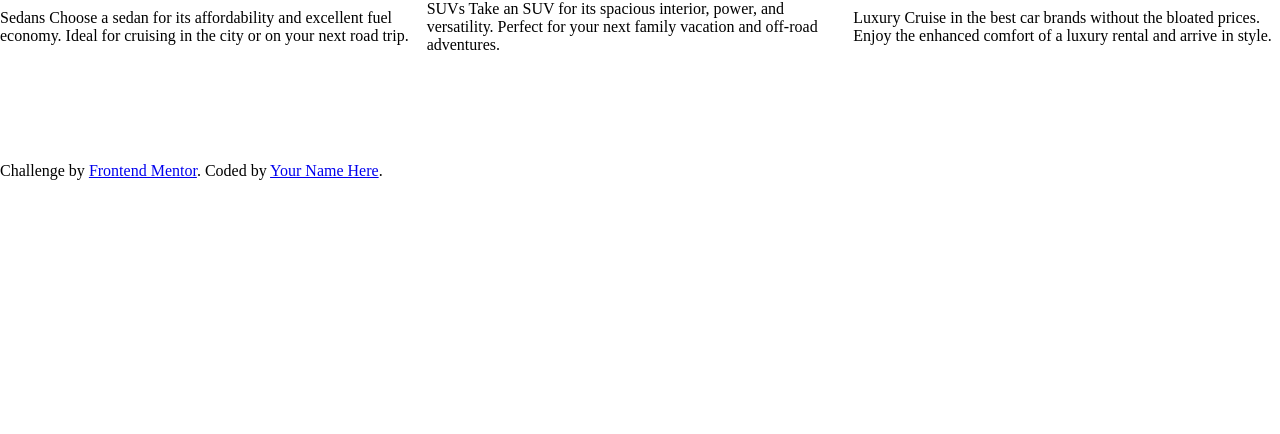
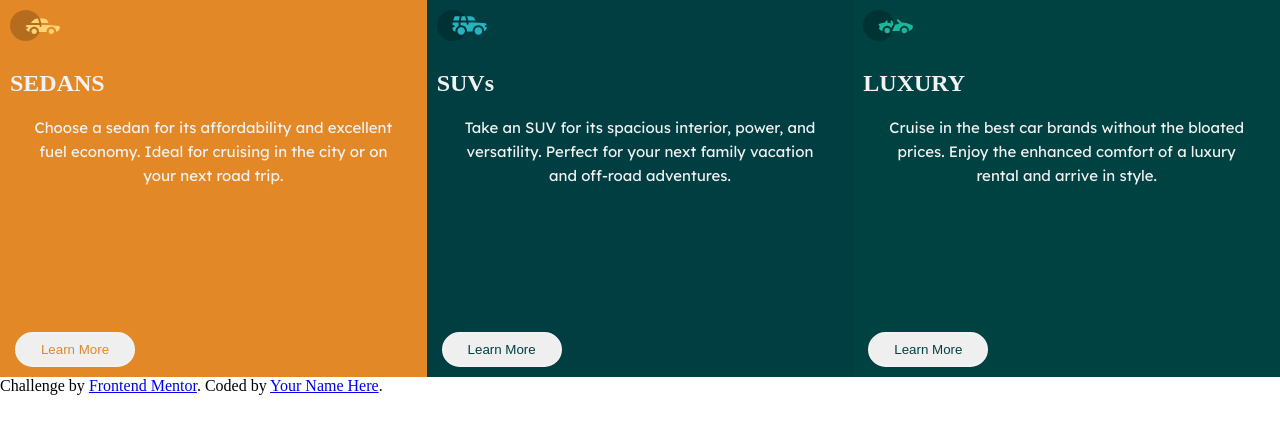
Before and after one commit to jasonpineda11/3-column-preview-card-component-main, a plain HTML site: page index.html in a window 1280 px wide. Drawn offline with Linux system fonts and the light colour scheme.

Commit message:
added fonts but they dont seem to work everything else is done

```diff
--- a/index.html
+++ b/index.html
@@ -14,26 +14,32 @@
 <body>
   <main>
 <div class="grid-layout">
-
   <div class="content-card-1">
-  Sedans
-  Choose a sedan for its affordability and excellent fuel economy. Ideal for cruising in the city
-  or on your next road trip.
+    <img src="images/icon-sedans.svg">
+  <h2>SEDANS</h2>
+  <p>Choose a sedan for its affordability and excellent fuel economy. Ideal for cruising in the city
+  or on your next road trip.</p>
+  <button class="button"> Learn More</button>
   </div>
 
   <div class="content-card-2">
-  SUVs
-  Take an SUV for its spacious interior, power, and versatility. Perfect for your next family vacation
-  and off-road adventures.
+    <img src="images/icon-suvs.svg">
+  <h2>SUVs</h2>
+  <p>Take an SUV for its spacious interior, power, and versatility. Perfect for your next family vacation
+  and off-road adventures.</p>
+  <button class="button"> Learn More</button>
   </div>
 
   <div class="content-card-3">
-  Luxury
-  Cruise in the best car brands without the bloated prices. Enjoy the enhanced comfort of a luxury
-  rental and arrive in style.
+    <img src="images/icon-luxury.svg">
+  <h2>LUXURY</h2>
+  <p>Cruise in the best car brands without the bloated prices. Enjoy the enhanced comfort of a luxury
+  rental and arrive in style.</p>
+  <button class="button"> Learn More</button>
   </div>
 
   </div>
+
   </main>
   <div class="attribution">
     Challenge by <a href="https://www.frontendmentor.io?ref=challenge" target="_blank">Frontend Mentor</a>.
--- a/style.css
+++ b/style.css
@@ -1,10 +1,17 @@
 @font-face {
-    font-family: Lexend Deca;
-    src: url(https://fonts.google.com/specimen/Lexend+Deca);
+    font-family: 'Lexend';
     font-weight: 400;
+    src: url('./assets/lexenddeca-variablefont_wght-webfont.woff2') format('woff2');
+    src: url('./assets/lexenddeca-variablefont_wght-webfont.woff') format('woff');
+
 }
 
+@font-face {
+    font-family: 'BigShoulder';
+    font-weight: 700;
+    src: url('./assets/BigShouldersDisplay-Bold.ttf') format('ttf');
 
+}
 
 :root {
     --bright-orange: hsl(31,77%,52%);
@@ -17,19 +24,136 @@
 
 }
 
+
 * {
     margin: 0;
     padding: 0;
+
+}
+
+
+img,
+svg {
     box-sizing: border-box;
+    width: 50px;
 }
+
 
 .grid-layout {
     display: grid;
-    grid-template-columns: 1fr 1fr 1fr;
-    grid-template-rows: 1fr 1fr 1fr;
     place-items: center;
+    grid-template-columns: repeat(3, minmax(400px, 1fr) ) ;
+    border-radius: 10px;
+
 }
 
+
+.button {
+    border: solid 2px var(--very-light-gray);
+    border-radius: 100px;
+    padding: 8px;
+    width: 120px;
+    margin-top: 15px;
+    margin-left: 5px;
+
+}
+
+.content-card-1 > .button {
+    color:var(--bright-orange);
+}
+
+.content-card-2 > .button {
+    color: var(--dark-cyan);
+}
+
+.content-card-3 > .button {
+    color: var(--very-dark-cyan);
+}
+
+
+
 .content-card-1 {
-    place-items: center;
+    background-color: var(--bright-orange);
+    padding: 10px;
+
 }
+
+.content-card-2 {
+    background-color: var(--dark-cyan);
+    padding: 10px;
+}
+
+.content-card-3 {
+    background-color: var(--very-dark-cyan);
+    padding: 10px;
+}
+
+h2 {
+    color: var(--very-light-gray);
+    font-family: 'BigShoulder';
+    font-weight: 700;
+    margin-top: 25px;
+}
+
+p {
+    color: var(--very-light-gray);
+    font-family: 'Lexend';
+    font-weight: 400;
+    font-size: 15px;
+    line-height: 1.5rem;
+    padding-left: 15px;
+    padding-right: 15px;
+    text-align: center;
+    margin-top: 20px;
+    height: 200px;
+}
+
+
+@media (max-width:375px){
+    .grid-layout {
+        display: flex;
+        flex-direction: column;
+        max-width: 375px;
+
+    }
+
+    .content-card-1,
+    .content-card-2,
+    .content-card-3 {
+        padding: 30px;
+    }
+
+    p {
+        display: flex;
+        min-width: 200px;
+        align-items: center;
+        font-size: 20px;
+        margin-top: 5px;
+    }
+
+    h2 {
+        font-size: 30px;
+    }
+
+}
+
+@media (max-width:375px){
+    .button {
+        background-color: var(--very-light-gray);
+
+    }
+
+    .content-card-1 > .button {
+        color: var(--bright-orange);
+    }
+
+    .content-card-2 > .button {
+        color: var(--dark-cyan);
+    }
+
+    .content-card-3 > .button {
+        color: var(--very-dark-cyan);
+    }
+
+
+}
```
Also changed, not shown: assets/BigShouldersDisplay-Bold.ttf (added), assets/bigshouldersdisplay-variablefont_wght-webfont.woff (added), assets/bigshouldersdisplay-variablefont_wght-webfont.woff2 (added), assets/lexenddeca-variablefont_wght-webfont.woff (added), assets/lexenddeca-variablefont_wght-webfont.woff2 (added).
